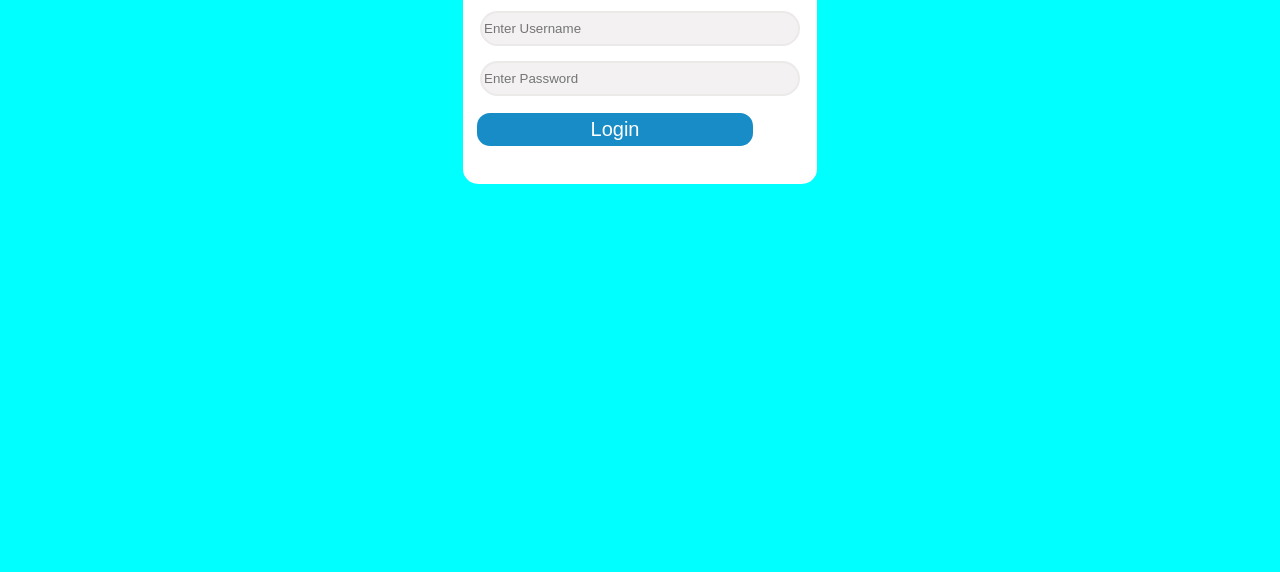
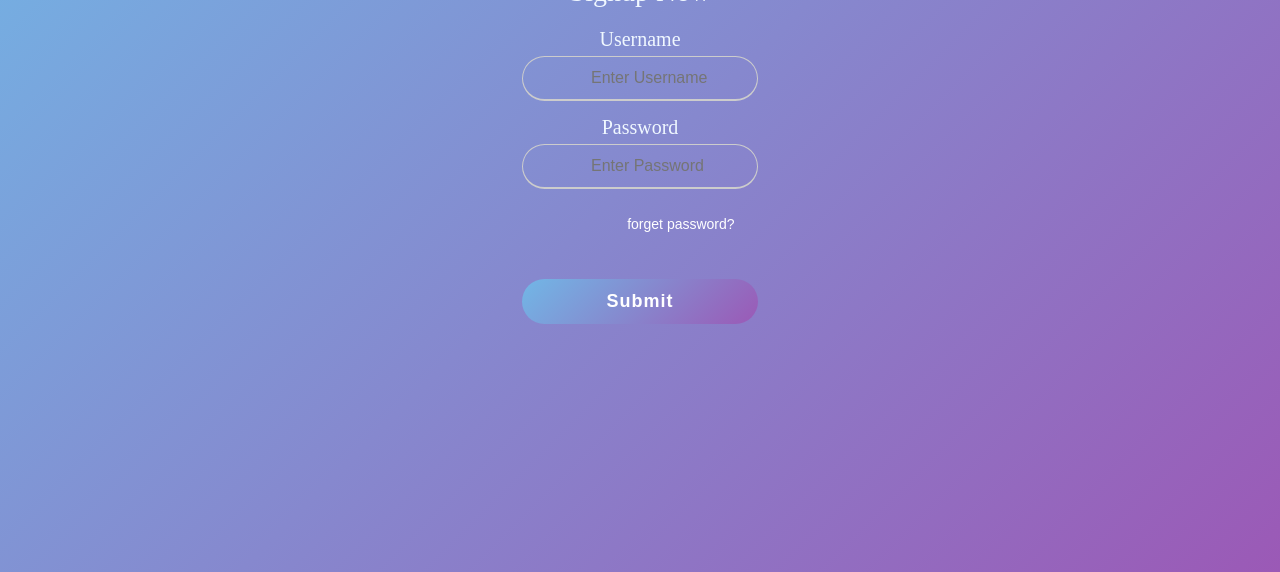
Before and after one commit to Anubhav1603/SIGNUP-FORM, a plain HTML site: page index.html in a window 1280 px wide. Shown: the part 228-800 px from the top of the page. Drawn offline with Linux system fonts and the light colour scheme.

Commit message:
changed form

```diff
--- a/index.html
+++ b/index.html
@@ -9,21 +9,27 @@
 </head>
 
 <body>
-    <div class="login-form">
-            <div class="flexbox-container">
-                <h1>Singup Now</h1>
-                <form action="post">
-                    <div class="form-item">
-                    <input type="text" placeholder="Enter Username" name="username" required>
+    <div class="container">
+            <div class="title">Signup Now</div>
+                <form action="#">
+                    <div class="user-details">
+                        <div class="input-box">
+                            <div class="details">Username</div>
+                            <input type="text" placeholder="Enter Username" name="username" required>
+                        </div>
+                        <div class="input-box">
+                            <div class="details">Password</div>
+                            <input type="password" placeholder="Enter Password" name="password" required>
+                        </div>
                     </div>
-                    <div class="form-item">
-                    <input type="password" placeholder="Enter Password" name="password" required>
+                    <div class="forget">
+                    <button type="button">forget password?</button>
                     </div>
-                    <div class="form-btns">
-                    <button type="submit">Login</button>
+                    <br>
+                    <div class="button">
+                    <input type="submit"></input>
                     </div>
                 </form>
-            </div>
     </div>
 </body>
 
--- a/style.css
+++ b/style.css
@@ -1,54 +1,127 @@
+*{
+    margin: 0;
+    padding: 0;
+    box-sizing: border-box;
+}
+
+
 body{
-    background-color:aqua;
+    display:flex;
+    height:100vh;
+    justify-content:center;
+    align-items:center;
+    padding: 10px;
+    background:linear-gradient(135deg, #71b7e6, #9b59b6)
 }
-.flexbox-container{
-    width: 350px;
-    height: 274px;
-    display: flex;
-    flex-direction: column;
-    justify-content: center;
-    align-items: center;
-    margin: auto;
-    border: 2px solid White;
-    border-radius: 15px;
-    background: white;
+
+.container {
+    max-width: 296px;
+    width: 100%;
+    background-color: linear-gradient(135deg, #71b7e6, #9b59b6);
+    padding: 25px 30px;
+    border-radius: 5px;
+}
+.container .title {
+    font-size: 28px;
+    font-weight: 500;
+    color: aliceblue;
+    text-align: center;
     position: relative;
 }
-.flexbox-container input {
-    width: 320px;
-    height: 35px;
-    border: 2px solid #e1dede69;
-    border-radius: 20px;
-    background: #e1dede69;
-    color: grey;
-}
-.form-item {
-    margin: 5px;
-    padding-bottom: 10px;
-    display: flex;
-}
-.form-btns button:hover{
-    opacity: 0.8;
+
+.container .title::before{
+    content: '';
+    position: absolute;
+    left: 0;
+    bottom: 0;
+    height: 3px;
+    width: 30px;
 }
 
-.form-btns button {
-    margin: auto;
-    font-size: 20px;
-    padding: 5px 15px;
-    border: 2px solid;
-    border-radius: 15px;
-    color: white;
-    background: #178cc6;
-    width: 280px;
-    cursor: pointer;
+.container form .user-details{
+    display: flex;
+    flex-wrap: wrap;
+    justify-content: space-between;
+    margin: 20px 0 12px 0;
 }
 
-.login-form{
-    padding-top: 10%;
+form .user-details .input-box{
+    margin-bottom: 15px;
+    width: calc(100% /2 -20px)
 }
-@media only screen and (max-width: 768px) {
-    /* For mobile phones: */
-    [class*="login-form"] {
+
+form .forget{
+    left: 49%;
+    position: absolute;
+}
+
+form .forget button{
+    background:transparent;
+    color: #fff;
+    border: none;
+    font-size: 14px;
+    border-radius: 71px;
+}
+
+
+form .button input{
+    height: 100%;
     width: 100%;
+    outline: none;
+
+
 }
+
+form .forget button:hover{
+    background:linear-gradient(-135deg, #71b7e6, #9b59b6);
 }
+
+
+.user-details .input-box .details{
+    font-weight: 500;
+    color: aliceblue;
+    text-align: center;
+    font-size: 20px;
+    margin-bottom: 5px;
+}
+
+.user-details .input-box input{
+    display: block;
+    height: 45px;
+    width: 100%;
+    outline: none;
+    border-radius: 115px;
+    background-color: transparent;
+    border: 1px solid #ccc;
+    padding-left: 68px;
+    font-size: 16px;
+    border-bottom-width: 2px;
+    transition: all 0.3s ease;
+}
+
+.user-details .input-box input:focus,
+.user-details .input-box input:valid{
+    border-color: #9b59b6;
+}
+
+form .button{
+    height: 45px;
+    margin: 45px 0;
+}
+
+form .button input{
+    height: 100%;
+    width: 100%;
+    outline: none;
+    color: #fff;
+    border: none;
+    font-size: 18px;
+    font-weight: bold;
+    letter-spacing: 1px;
+    border-radius: 71px;
+    background:linear-gradient(135deg, #71b7e6, #9b59b6);
+}
+
+form .button input:hover{
+    background:linear-gradient(-135deg, #71b7e6, #9b59b6);
+}
```
Lines whose indentation alone changed are shown as unchanged.
